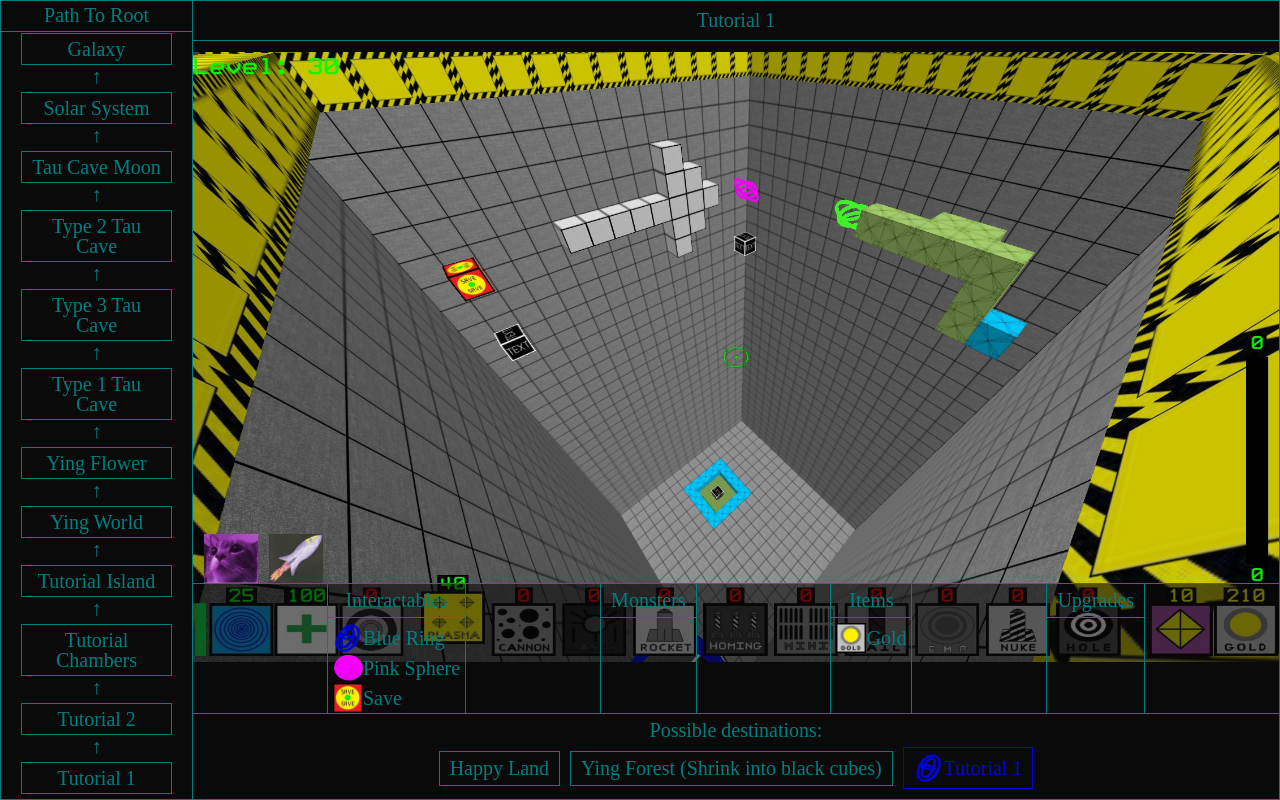
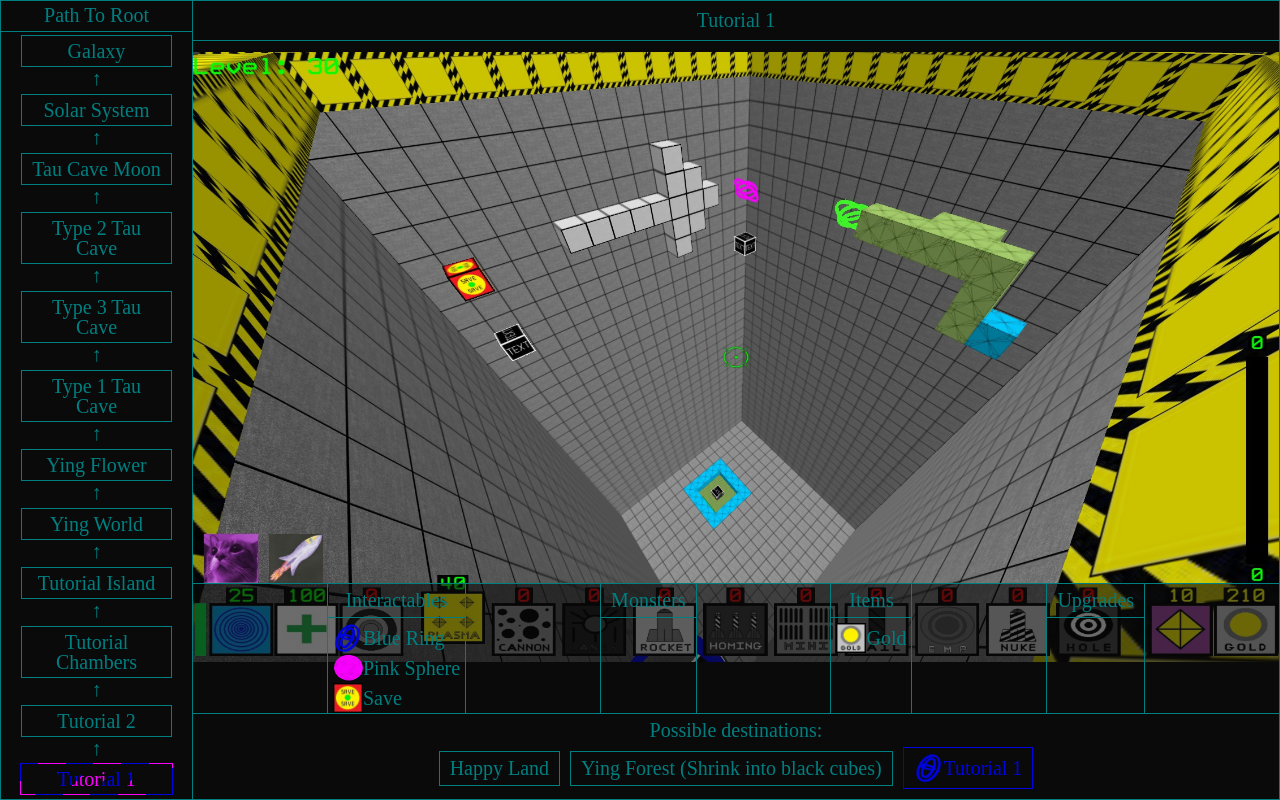
Before and after one commit to Tntmister/FractalBlockWorldMap, a Next.js app: page / in a window 1280 px wide. Built offline with nearby package versions, Linux system fonts and the light colour scheme; a web font is replaced by a local one.

Commit message:
pathpink-like highlighting

```diff
--- a/src/app/components/main.tsx
+++ b/src/app/components/main.tsx
@@ -224,11 +224,7 @@ export default function Main() {
 
 	const blueRingParentEdge = useMemo(() => {
 		if (currentNode().interactables.includes("Blue Ring")) {
-			for (const edge of pathStack.toReversed()) {
-				if (edge.node.blueRingDownDestination) {
-					return edge;
-				}
-			}
+			return pathStack.findLast((edge) => edge.node.blueRingDownDestination);
 		}
 		return;
 	}, [pathStack]);
@@ -238,6 +234,17 @@ export default function Main() {
 		traverseTo(
 			nodes.get(blueRingParentEdge!.node.blueRingDownDestination!.nodeName as nodeNames)!,
 		);
+	}
+
+	const pinkRingParentEdge = useMemo(() => {
+		if (currentNode().interactables.includes("Pink Ring")) {
+			return pathStack.findLast((edge) => edge.node.interactables.includes("Pink Sphere"));
+		}
+		return;
+	}, [pathStack]);
+
+	function traversePinkRing() {
+		setPathStack(pathStack.slice(0, pathStack.lastIndexOf(pinkRingParentEdge!) + 1));
 	}
 
 	// returns resulting pathStack of traversing a path
@@ -281,7 +288,7 @@ export default function Main() {
 		const path = document.getElementsByClassName("pathNode");
 		path[path.length - 1].scrollIntoView();
 		//console.log(pathfindToInteractable(currentNode(), "Waypoint"));
-		console.log(pathfindTo(currentNode(), nodes.get("Violet Shell 0")!));
+		console.log(pathfindTo(currentNode(), nodes.get("Tutorial 1")!));
 		//console.log(getTraversedPath(pathStack, pathfindTo(currentNode(), nodes.get("Violet Shell 0")!)));
 	}, [pathStack]);
 
@@ -306,7 +313,21 @@ export default function Main() {
 								""
 							)}
 							<div
-								className={`pathNode`}
+								className={`pathNode${
+									index ==
+									pathStack.findLastIndex((edge) =>
+										edge.node.interactables?.includes("Pink Sphere"),
+									)
+										? " pinkRing"
+										: ""
+								}${
+									index ==
+									pathStack.findLastIndex(
+										(edge) => edge.node.blueRingDownDestination,
+									)
+										? " blueRing"
+										: ""
+								}`}
 								onClick={() =>
 									traversePath(
 										path
@@ -316,17 +337,6 @@ export default function Main() {
 									)
 								}
 							>
-								{currentNode().interactables?.includes("Pink Ring") &&
-									index ==
-										pathStack.findLastIndex((edge) =>
-											edge.node.interactables?.includes("Pink Sphere"),
-										) && (
-										<Image
-											className='icon'
-											src='./images/icons/Pink Ring.webp'
-											alt='(Pink Ring) '
-										/>
-									)}
 								{edge.node.name}
 							</div>
 						</Fragment>
@@ -362,12 +372,21 @@ export default function Main() {
 								</span>
 							))}
 							{blueRingParentEdge && (
-								<span className='edgeBlueRing' onClick={traverseBlueRing}>
+								<span className='edge blueRing' onClick={traverseBlueRing}>
 									<Image
 										className='icon-small'
 										src={`./images/icons/Blue Ring.webp`}
 									/>
 									{`${blueRingParentEdge.node.blueRingDownDestination!.nodeName} ${blueRingParentEdge.node.blueRingDownDestination!.note ?? ""}`}
+								</span>
+							)}
+							{pinkRingParentEdge && (
+								<span className='edge pinkRing' onClick={traversePinkRing}>
+									<Image
+										className='icon-small'
+										src={`./images/icons/Pink Ring.webp`}
+									/>
+									{pinkRingParentEdge.node.name}
 								</span>
 							)}
 						</div>
--- a/src/app/components/nodeInfo.tsx
+++ b/src/app/components/nodeInfo.tsx
@@ -119,7 +119,7 @@ export default function NodeInfo({ node }: NodeInfoProps) {
 							<div key={item}>
 								<Image
 									className='icon-small'
-									src={`./images/icons/${labels.get(item)?.imageName ?? item}.webp`}
+									src={`./images/icons/${labels.get(item)?.imageName ?? (item.includes("Yellow Key") ? "Yellow Key" : item)}.webp`}
 								/>
 								{item.includes("Ammo") ? "Ammo" : item}
 							</div>
--- a/src/app/css/globals.css
+++ b/src/app/css/globals.css
@@ -2,6 +2,8 @@
 	--background: #0a0a0a;
 	--backgroundTransparent: #0a0a0a99;
 	--foreground: #007f80;
+	--blue: #0004de;
+	--pink: #f901fd;
 }
 @media (prefers-color-scheme: dark) {
 	:root {
--- a/src/app/css/main.css
+++ b/src/app/css/main.css
@@ -47,11 +47,8 @@ body {
 	display: flex;
 	align-items: center;
 	justify-content: center;
-}
-
-.pathNode:has(> .icon) {
-	border-color: #f901fd;
-	color: #f901fd;
+	position: relative;
+	background-color: var(--background);
 }
 
 #edgesContainer {
@@ -72,8 +69,7 @@ body {
 	overflow-x: auto;
 }
 
-.edge,
-.edgeBlueRing {
+.edge {
 	padding: 0.25rem 0.5rem;
 	border: 1px solid var(--foreground);
 	cursor: pointer;
@@ -83,9 +79,43 @@ body {
 	white-space: nowrap;
 }
 
-.edgeBlueRing {
-	border-color: #0004de;
-	color: #0004de;
+.blueRing {
+	border-color: var(--blue);
+	color: var(--blue);
+}
+.pinkRing {
+	border-color: var(--pink);
+	color: var(--pink);
+}
+
+.blueRing.pinkRing::before {
+	background: var(--background);
+	position: absolute;
+	content: "";
+	height: 0;
+	left: 0;
+	top: 0;
+	width: 100%;
+	height: 100%;
+	z-index: -1;
+}
+.blueRing.pinkRing {
+	border-width: 0 !important;
+	background: repeating-linear-gradient(-45deg, var(--blue) 0 15%, var(--pink) 15% 30%);
+	-webkit-background-clip: text;
+	background-clip: text;
+	color: transparent;
+}
+.blueRing.pinkRing::after {
+	background: repeating-linear-gradient(-45deg, var(--blue) 0 15%, var(--pink) 15% 30%);
+	position: absolute;
+	content: "";
+	height: 1px;
+	left: -1px;
+	top: -1px;
+	width: calc(100% + 2px);
+	height: calc(100% + 2px);
+	z-index: -2;
 }
 
 .edgeTooltip {
```
